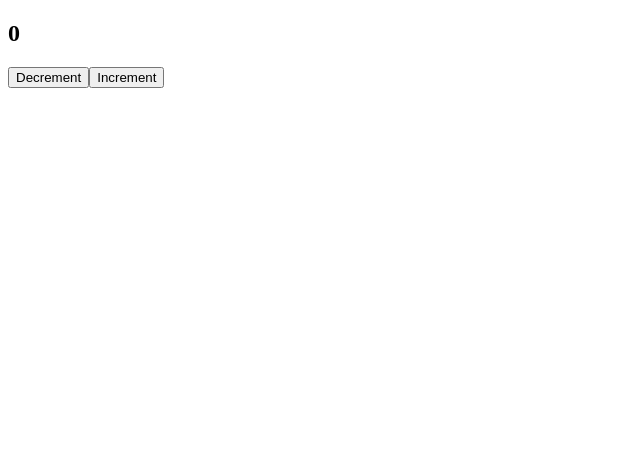
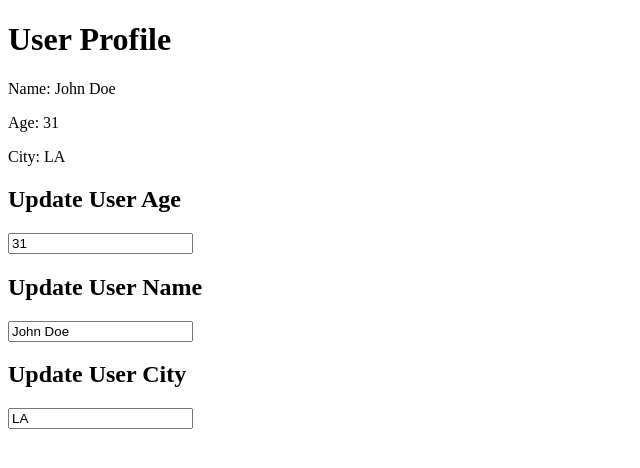
Before and after one commit to djimgon/react-learning-lab, a React app in the folder frontend/: page / in a window 1280 px wide. Shown: the top 468 px of the page, without its empty margins (0-640 px from the left). Built offline with nearby package versions, Linux system fonts and the light colour scheme; the HTML template or start-up script is replaced by a standard one.

Commit message:
Added Setter For Update User Info

```diff
--- a/frontend/src/App.jsx
+++ b/frontend/src/App.jsx
@@ -1,4 +1,4 @@
-import Exercise from './exercises/03-counter/Exercise'
+import Exercise from './exercises/04-user-info/Exercise'
 
 function App() {
   return <Exercise />
--- /dev/null
+++ b/frontend/src/exercises/04-user-info/Exercise.jsx
@@ -0,0 +1,31 @@
+import { useState } from "react";
+
+function Profile() {
+  const [user, setUser] = useState({ name: "John Doe", age: 31, city: "LA" });
+
+  const handleChange = (e) => {
+    const { name, value } = e.target;
+
+    setUser((prevUser) => ({...prevUser, [name]: value}));
+  };
+
+  return (
+    <div>
+      <h1>User Profile</h1>
+      <p>Name: {user.name}</p>
+      <p>Age: {user.age}</p>
+      <p>City: {user.city}</p>
+
+      <h2>Update User Age </h2>
+      <input type="number" name="age" value={user.age} onChange={handleChange} />
+
+      <h2>Update User Name </h2>
+      <input type="text" name="name" value={user.name} onChange={handleChange} />
+
+      <h2>Update User City </h2>
+      <input type="text" name="city" value={user.city} onChange={handleChange} />
+    </div>
+  );
+}
+
+export default Profile;
```
